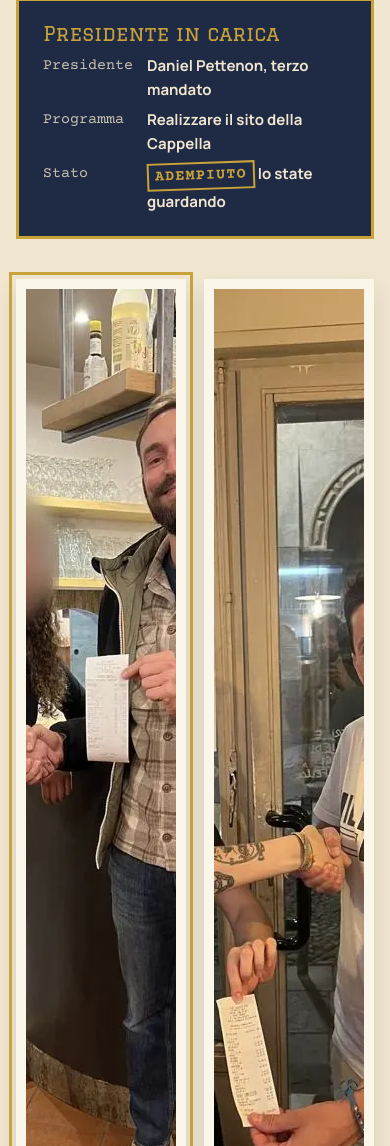
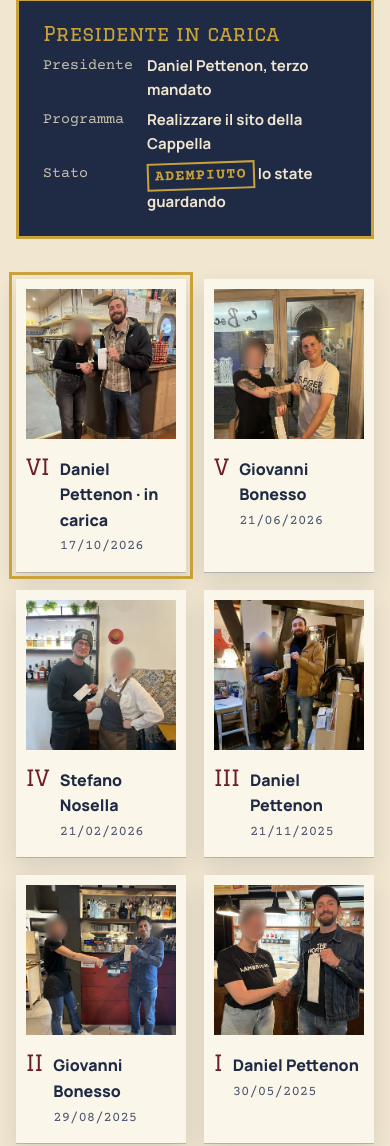
Before and after one commit to dpette/la-cappella, a plain HTML site: page public/index.html in a window 390 px wide. Shown: the part 4767-5913 px from the top of the page. Drawn offline with nearby package versions, Linux system fonts and the light colour scheme; no server answers.

Commit message:
Foto dei presidenti quadrate e più basse
Le foto erano alte 1000px su mobile (l'attributo height dell'img
vinceva su aspect-ratio). Ora sono quadrate, centrate sui volti.

Co-Authored-By: Claude Opus 5.5 <noreply@anthropic.com>
Claude-Session: https://claude.ai/code/session_01Qm3Bz8VsaHKrpQ18qVKDzJ

```diff
--- a/public/assets/css/stile.css
+++ b/public/assets/css/stile.css
@@ -126,7 +126,7 @@ p { margin: 0; }
 /* Albo */
 .albo { display: grid; grid-template-columns: repeat(3, minmax(0, 1fr)); gap: 26px; }
 .insediamento { margin: 0; background: var(--foglio); padding: 10px 10px 14px; box-shadow: 0 1px 0 var(--filo), 0 10px 22px rgba(31, 42, 68, 0.12); display: flex; flex-direction: column; gap: 10px; }
-.insediamento img { aspect-ratio: 3 / 4; object-fit: cover; width: 100%; background: var(--carta-2); }
+.insediamento img { aspect-ratio: 1 / 1; object-fit: cover; object-position: 50% 28%; width: 100%; height: auto; background: var(--carta-2); }
 .insediamento figcaption { display: grid; grid-template-columns: auto minmax(0, 1fr); gap: 2px 10px; align-items: baseline; }
 .insediamento .mandato { font-family: var(--f-titolo); font-size: 22px; color: var(--ceralacca); grid-row: span 2; }
 .insediamento .chi { font-weight: 800; font-size: 16px; }
```
